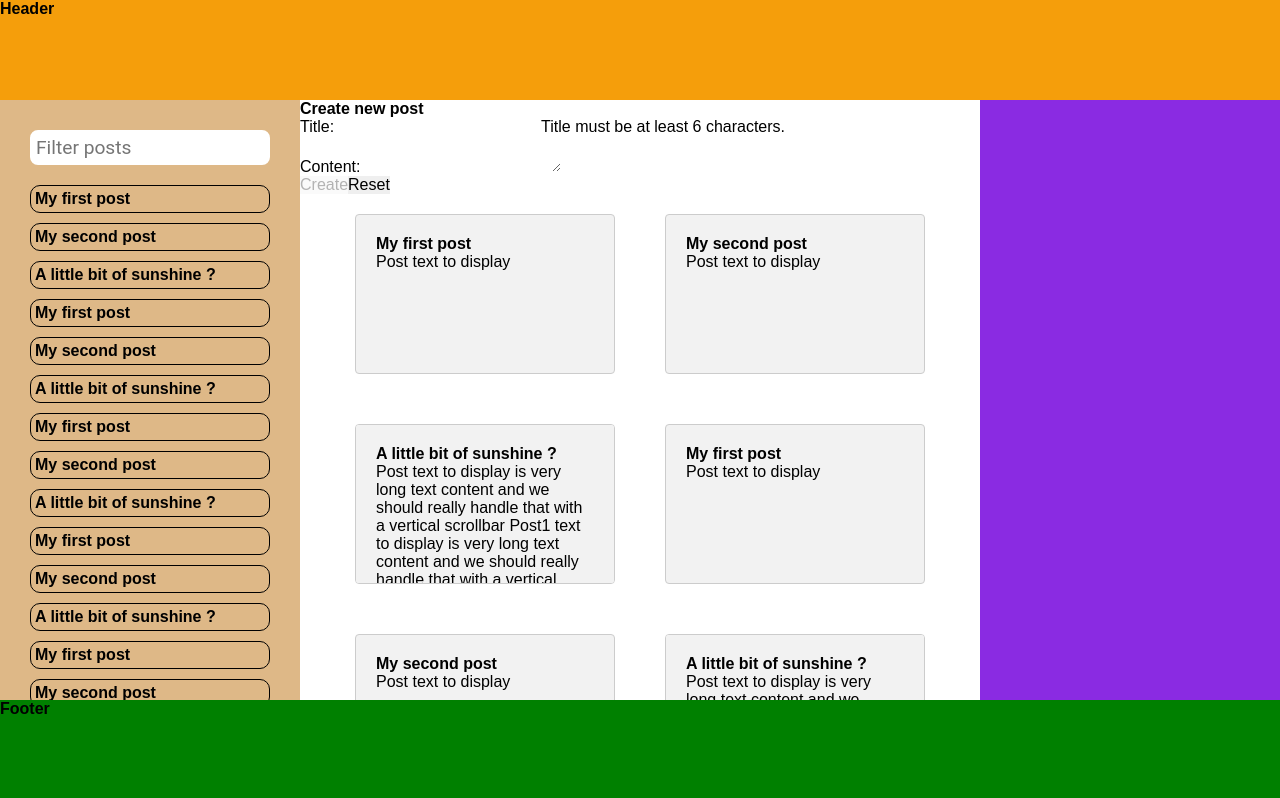
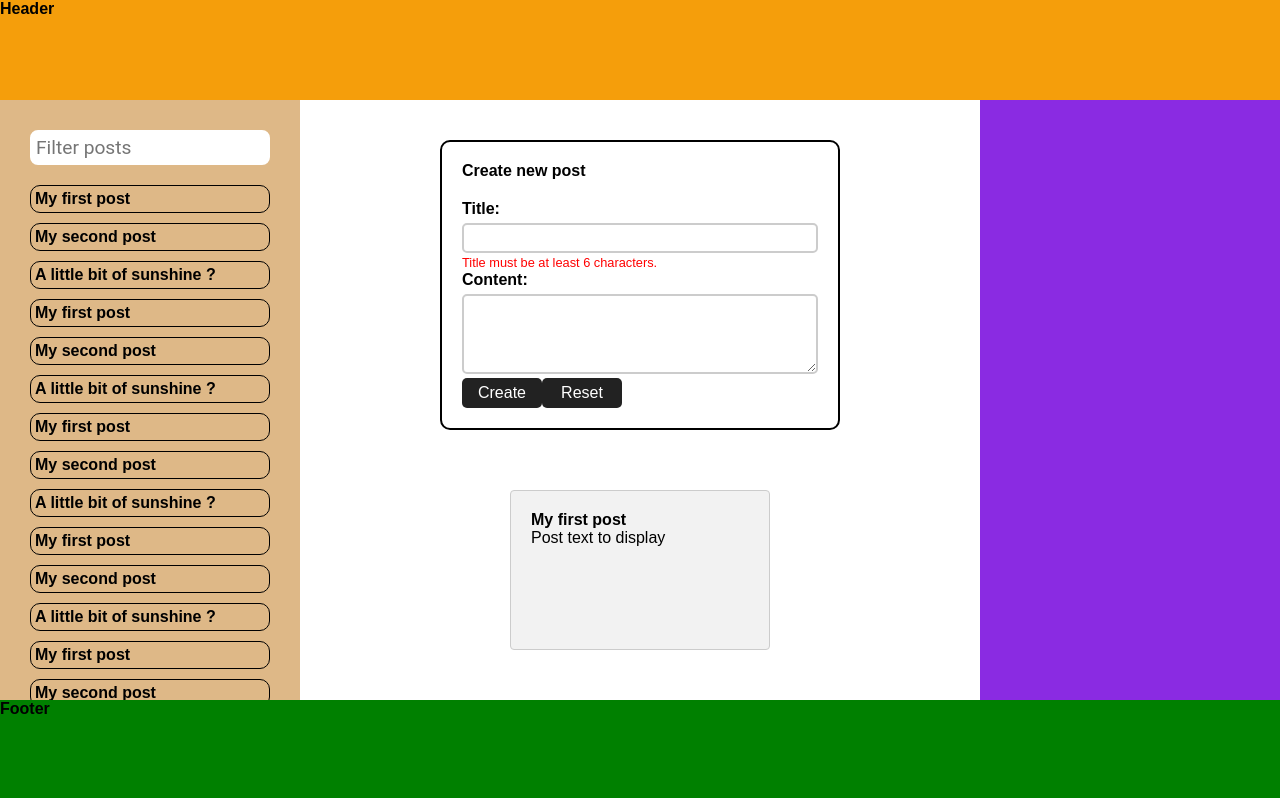
Before and after one commit to marcello-ants/react-akur8, a Next.js app: page / in a window 1280 px wide. Shown: the top 798 px of the page. Built offline with nearby package versions, Linux system fonts and the light colour scheme.

Commit message:
feature: add CreatePost styles

```diff
--- a/src/styles/styles.scss
+++ b/src/styles/styles.scss
@@ -17,7 +17,9 @@ body {
   background-color: $primary-color;
 }
 
-div, input {
+div,
+input,
+textarea {
   box-sizing: border-box;
 }
 
@@ -91,6 +93,7 @@ div, input {
 }
 
 .main-content {
+  padding: 40px;
 
   .post-detail-wrapper {
     display: flex;
@@ -121,13 +124,76 @@ div, input {
   .post-container.selected {
     border: 2px solid red;
   }
+
+  /* Create New Post */
+  .create-new-post {
+    width: 100%;
+    max-width: 400px;
+    border: 2px solid black;
+    border-radius: 10px;
+    padding: 20px;
+    margin: 0 auto;
+    margin-bottom: 40px;
+
+    h3 {
+      margin-bottom: 20px;
+    }
+  }
+
+  label {
+    display: block;
+    margin-bottom: 5px;
+    font-weight: bold;
+  }
+
+  .create-new-post input {
+    width: 400px;
+    height: 30px;
+    border: none;
+    border-radius: 5px;
+    padding: 5px;
+  }
+
+  input[type="text"],
+  textarea {
+    width: 100%;
+    padding: 10px;
+    font-size: 1.2rem;
+    border-radius: 5px;
+    border: 2px solid #ccc;
+    transition: border-color 0.3s ease-in-out;
+
+    &:focus {
+      outline: none;
+      border-color: $secondary-color;
+    }
+  }
+
+  textarea {
+    height: 80px;
+  }
+
+  .create-new-post button {
+    width: 80px;
+    height: 30px;
+    border: none;
+    border-radius: 5px;
+    background-color: #222;
+    color: white;
+    cursor: pointer;
+  }
+
+  .error-message {
+    color: red;
+    font-size: 0.8rem;
+    margin-top: 5px;
+  }
 }
 
 .right-column {
   position: sticky;
   top: 100px;
   right: 0;
-
   width: 300px;
   height: calc(100vh - 200px);
   background-color: blueviolet;
```
